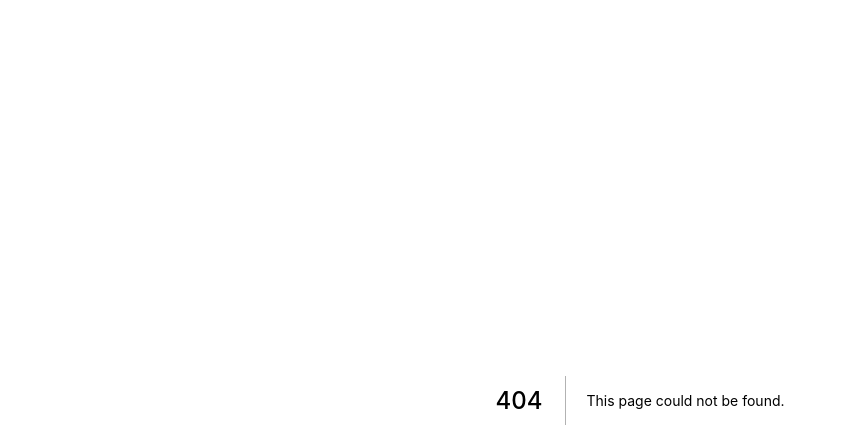
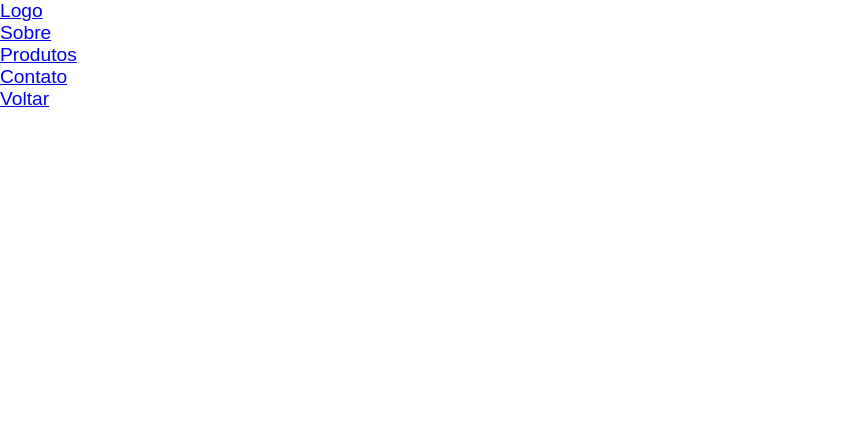
Before and after one commit to GabrielFS13/teste-nextJS, a Next.js app: page /Flexbox1 in a window 1280 px wide. Before the commit this address had no page. Shown: the top 448 px of the page, without its empty margins (0-847 px from the left). Built offline with nearby package versions, Linux system fonts and the light colour scheme.

Commit message:
Criação do esquema css

```diff
--- /dev/null
+++ b/pages/Flexbox1.js
@@ -0,0 +1,36 @@
+import Link  from 'next/link';
+export default function Flexbox1(){
+    return(
+        <>
+            <header>
+                <Link href="/Flexbox1">
+                    <a>Logo</a>
+                </Link>
+                <nav>
+                    <ul className="menu">
+                        <li>
+                            <Link href="#">
+                                <a>Sobre</a>
+                            </Link>
+                        </li>
+                        <li>
+                            <Link href="#">
+                                <a>Produtos</a>
+                            </Link>
+                        </li>
+                        <li>
+                            <Link href="#">
+                                <a>Contato</a>
+                            </Link>
+                        </li>
+                        <li>
+                            <Link href="/">
+                                <a>Voltar</a>
+                            </Link>
+                        </li>
+                    </ul>
+                </nav>
+            </header>
+        </>
+    )
+}
--- /dev/null
+++ b/pages/_app.js
@@ -0,0 +1,5 @@
+import '../style.css';//tudo isso pra usar o style global Ohh coisa chata
+
+export default function App({Component, pageProps}){
+        return <Component {...pageProps} />
+}
--- /dev/null
+++ b/style.css
@@ -0,0 +1,10 @@
+body,
+ul,
+li,
+p {
+  margin: 0px;
+  padding: 0px;
+  list-style: none;
+  font-size: 1.2rem;
+  font-family: Arial;
+}
```
Also changed, not shown: pages/components/Header.js (added, +17 -0 lines), pages/index.js (+10 -14 lines), pages/components/salvo.png (added).
